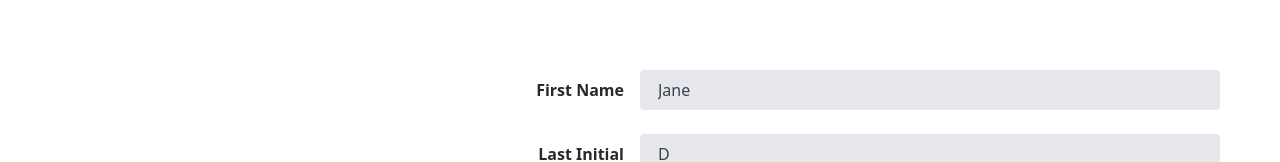
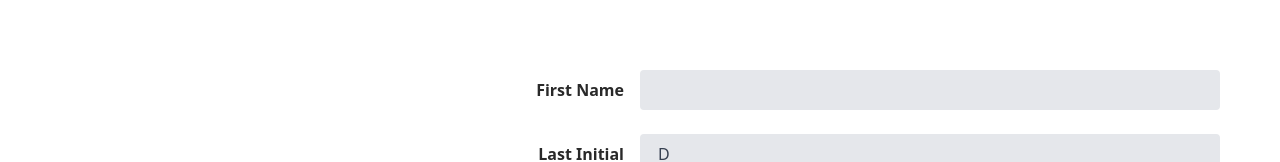
Before and after one commit to madalinefitz/Two-or-More, a React (Create React App) app: page /share in a window 1280 px wide. Shown: the part 1254-1416 px from the top of the page. Built offline with nearby package versions, Linux system fonts and the light colour scheme.

Commit message:
useState formData object to hold all form data created and function built to handle all form field changes

```diff
--- a/src/components/Share.js
+++ b/src/components/Share.js
@@ -1,6 +1,22 @@
 import Typewriter from 'typewriter-effect';
+import { useState } from 'react';
 
 export default function Share () {
+    const newStory = {
+        firstName: "",
+        lastInitial: "",
+        story: ""
+    }
+    const [formData, setFormData] = useState(newStory)
+
+    const handleChange = (e) => {
+        setFormData({
+            ...formData,
+            [e.target.id]: e.target.value
+        })
+    }
+
+
     return(
         <div>
         <div className="flex-col p-28 text-[#E8E4DE] bg-[#292929] bg-cover h-full">
@@ -32,7 +48,7 @@ export default function Share () {
                         </label>
                         </div>
                         <div class="md:w-1/2">
-                        <input class="bg-gray-200 appearance-none border-2 border-gray-200 rounded w-full py-2 px-4 text-gray-700 leading-tight focus:outline-none focus:bg-white focus:border-[#9DC08B]" id="inline-full-name" type="text" value="Jane"/>
+                        <input onChange={handleChange} class="bg-gray-200 appearance-none border-2 border-gray-200 rounded w-full py-2 px-4 text-gray-700 leading-tight focus:outline-none focus:bg-white focus:border-[#9DC08B]" id="firstName" type="text" value={formData.firstName}/>
                         </div>
                     </div>
                     <div class="md:flex md:items-center mb-6">
```
